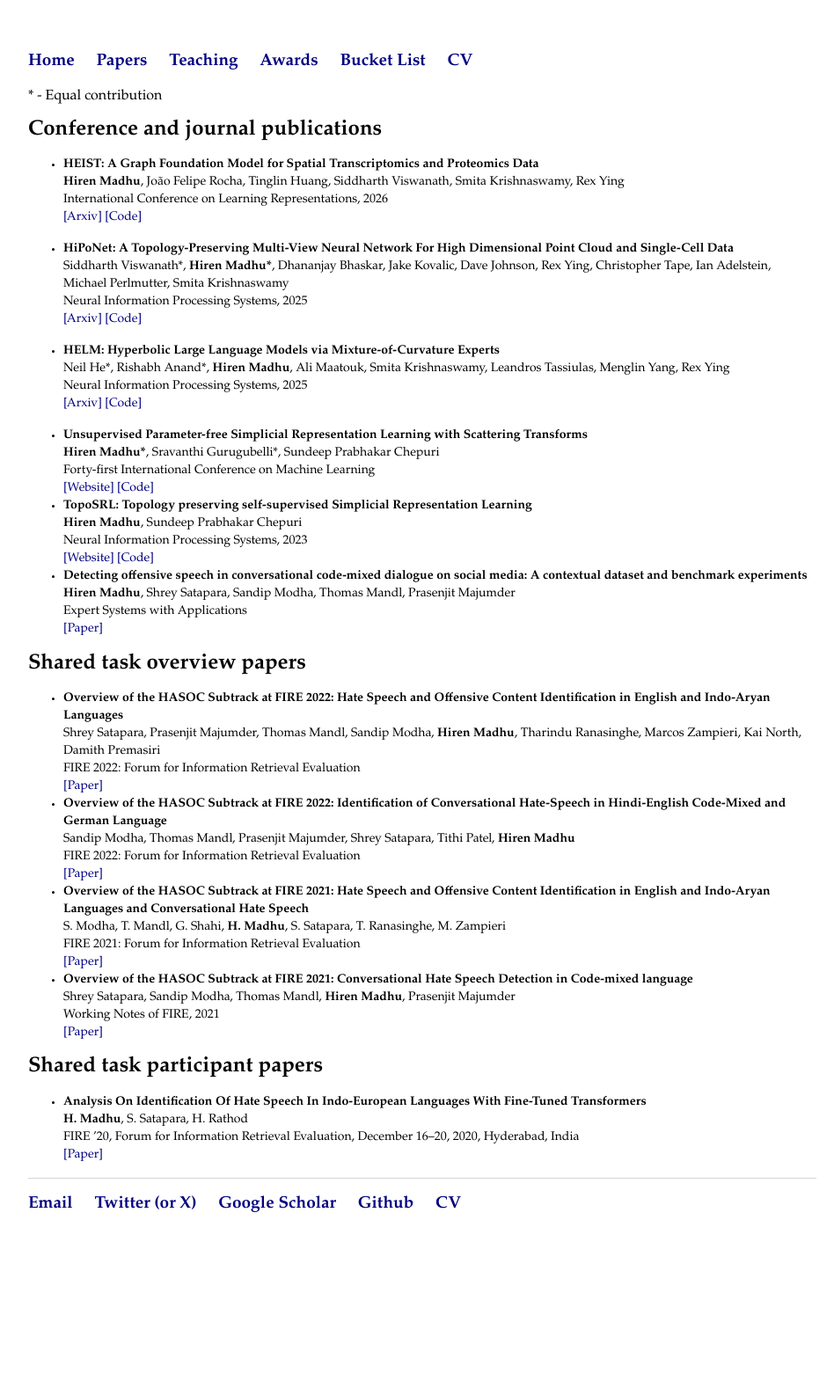
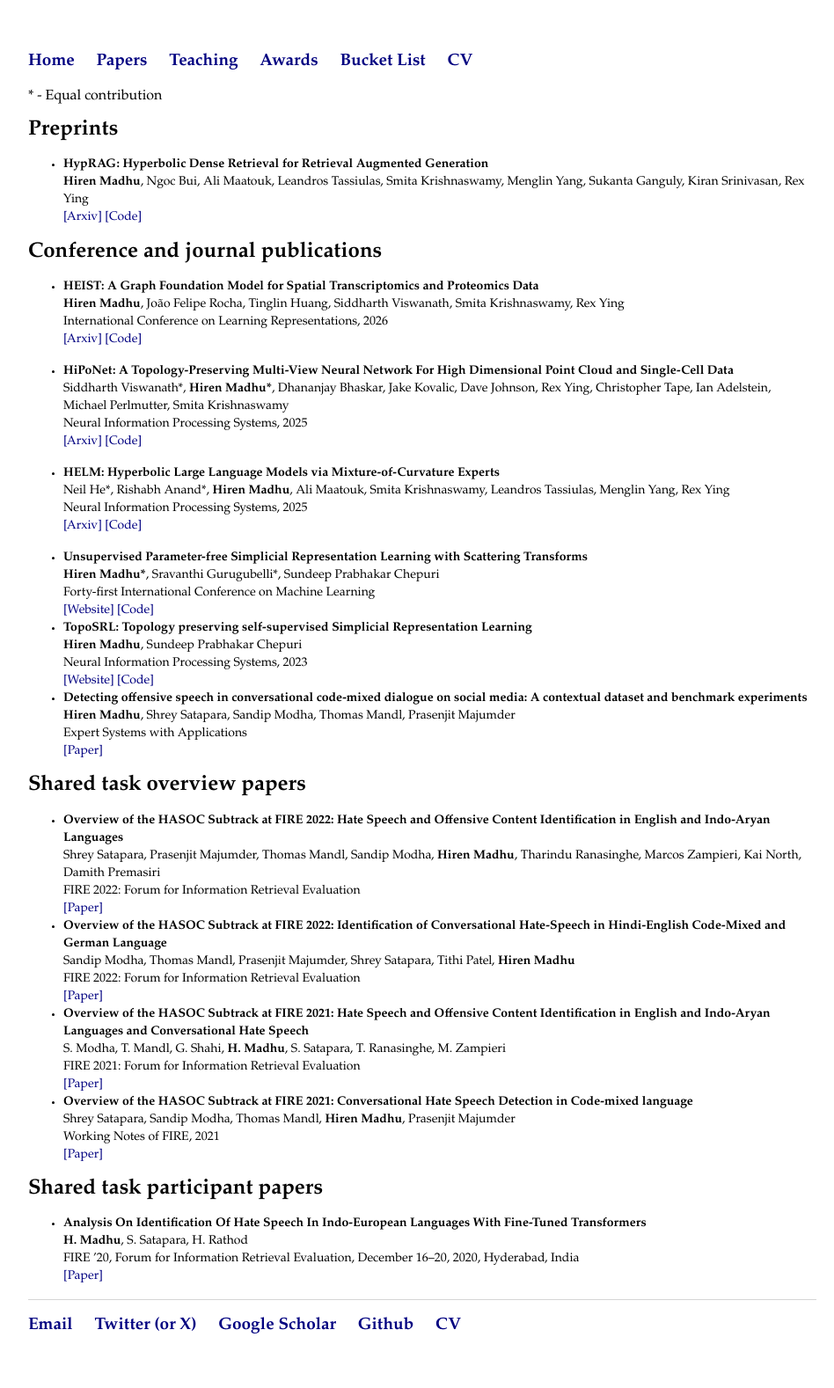
Before and after one commit to HirenMadhu/hirenmadhu.github.io, a Jekyll site: the page built from papers/index.html, in a window 1280 px wide. Shown: the whole page at 88% size, without its empty margins (160-1108 px from the left). Built offline with Jekyll 4.4.1, drawn with Linux system fonts in a browser that asks for light colours; before the commit the page ends 1440 px from its top, so only the background shows below that.

Commit message:
Update HypRAG and Teaching

```diff
--- a/index.html
+++ b/index.html
@@ -8,7 +8,7 @@
     <p> I am a second year PhD student at <a href="https://cpsc.yale.edu/">Yale CS</a>, advised by <a href="https://krishnaswamylab.org/">Professor Smita Krishnaswamy</a> and <a href="https://www.cs.yale.edu/homes/ying-rex/">Professor Rex Ying</a>.</p>
     <p> Earlier, I was an <a href="https://ece.iisc.ac.in/~ecepredoc/index.html">ECE pre-doctoral research fellow</a> in <a href="https://ece.iisc.ac.in/">Electrical Communication Engineering Department</a> at the <a href="https://iisc.ac.in/">Indian Institute of Science, Bengaluru</a>. I worked with <a href="https://ece.iisc.ac.in/~spchepuri/">Sundeep Prabhakar Chepuri</a> on unsupervised representation learning for simplicial complexes.
     <p> I began my research journey at LDRP Institute of Technology and Research (BE in Computer Engineering) under the guidance of <a href="https://scholar.google.com/citations?user=J0lkcsQAAAAJ">Sandip Modha</a> and <a href="https://www.uni-hildesheim.de/fb3/institute/iwist/mitglieder/mandl/">Thomas Mandl</a>, where I focused on the detection of hate speech in public <a href="https://www.sciencedirect.com/science/article/abs/pii/S0957417422023600">conversational threads on social media</a>.
-    <p> My primary research interest is Geometric Deep Learning. Previously, I worked on <a href="https://neurips.cc/virtual/2023/poster/72124">simplicial representation</a> <a href="https://icml.cc/virtual/2024/poster/32736"> learning without labels</a>.
+    <p> My primary research interest is encoding the geometric inductive biases into foundation models. Previously, I worked on <a href="https://neurips.cc/virtual/2023/poster/72124">simplicial representation</a> <a href="https://icml.cc/virtual/2024/poster/32736"> learning without labels</a>.
     </div>
         <div class="blurb" style="width: 20%; float:right">
             <img src="hiren 1.jpeg" alt="Self picture" style="width:200px;height:200px; border-radius: 50%;">
--- a/papers/index.html
+++ b/papers/index.html
@@ -3,6 +3,14 @@
 title: Papers
 ---
 * - Equal contribution
+
+	<h1>Preprints</h1>
+	<ul>
+		<li><b> HypRAG: Hyperbolic Dense Retrieval for Retrieval Augmented Generation </b>
+			<br> <b>Hiren Madhu</b>, Ngoc Bui, Ali Maatouk, Leandros Tassiulas, Smita Krishnaswamy, Menglin Yang, Sukanta Ganguly, Kiran Srinivasan, Rex Ying
+			<br> <a href="https://arxiv.org/abs/2602.07739">[Arxiv]</a> <a href="https://github.com/Graph-and-Geometric-Learning/HypRAG">[Code]</a>
+		</li>
+	</ul>
 
 	<h1>Conference and journal publications</h1>
 	<ul>
--- a/teaching/index.html
+++ b/teaching/index.html
@@ -2,7 +2,13 @@
 layout: default
 title: Teaching
 ---
+
 	<h1>Yale University</h1>
+	<ul>
+		<li> <b> TA (Sprint 2026) </b> <a href="https://graph-and-geometric-learning.github.io/cpsc483-583-website-26spring/#/">Deep Learning on Graph-Structured Data</a>
+			<br> Primary Instructor : Rex Ying
+		</li>
+	</ul>
 	<ul>
 		<li> <b> TA (Fall 2025) </b> <a href="https://krishnaswamylab.org/teaching">Geometric and Topological Methods in Machine Learning</a>
 			<br> Primary Instructor : Smita Krishnaswamy
```
